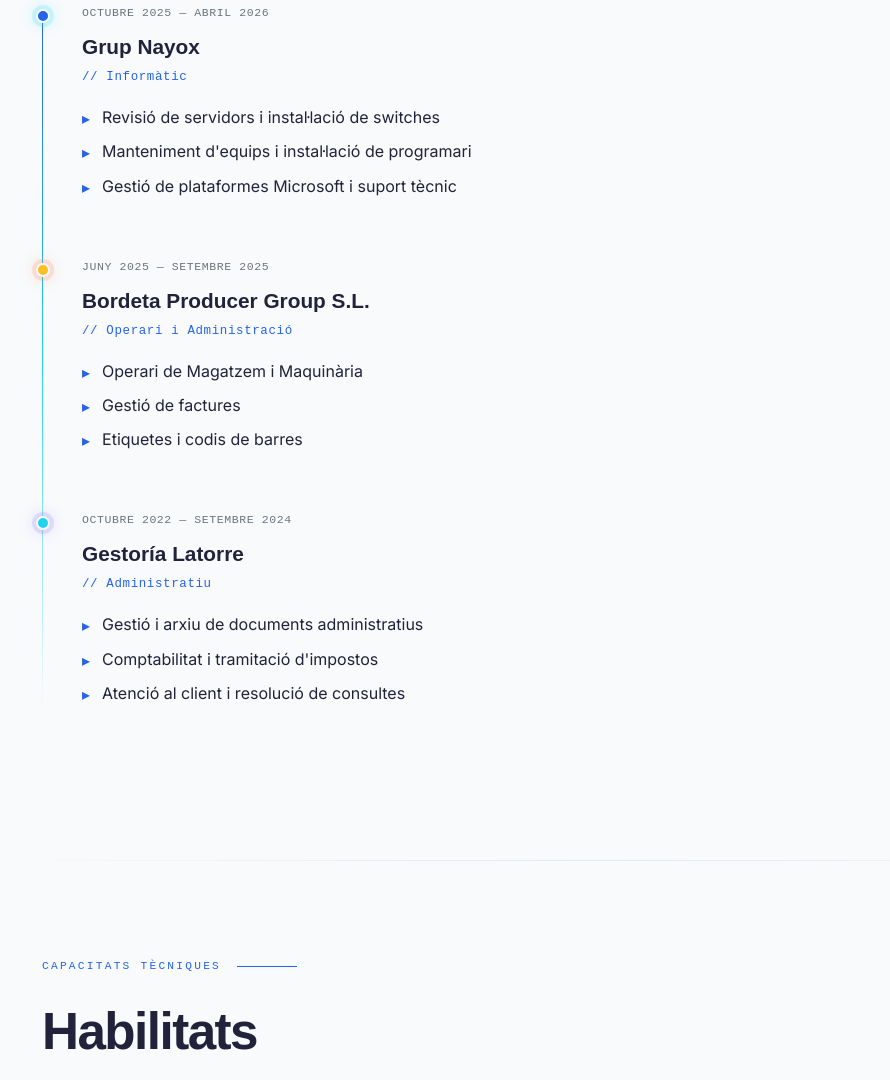
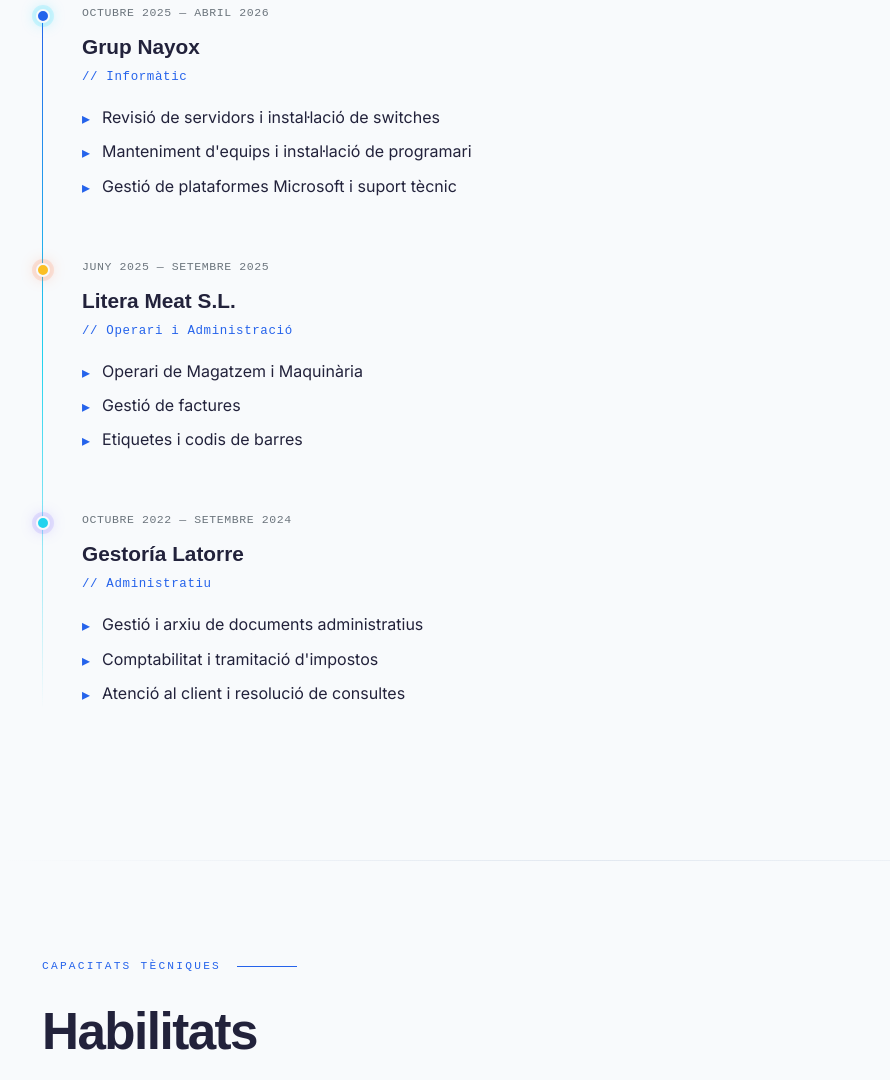
Before and after one commit to Moad003/moad-de-github.github.io, a plain HTML site: page index.html in a window 1280 px wide. Shown: the part 1282-2362 px from the top of the page, without its empty margins (46-936 px from the left). Drawn offline with Linux system fonts and the light colour scheme.

Commit message:
Update index.html

```diff
--- a/index.html
+++ b/index.html
@@ -884,7 +884,7 @@
     <div class="timeline-item">
       <div class="timeline-dot orange"></div>
       <div class="timeline-date">JUNY 2025 — SETEMBRE 2025</div>
-      <div class="timeline-company">Bordeta Producer Group S.L.</div>
+      <div class="timeline-company">Litera Meat S.L.</div>
       <div class="timeline-role">// Operari i Administració</div>
       <ul class="timeline-list">
         <li>Operari de Magatzem i Maquinària</li>
```
